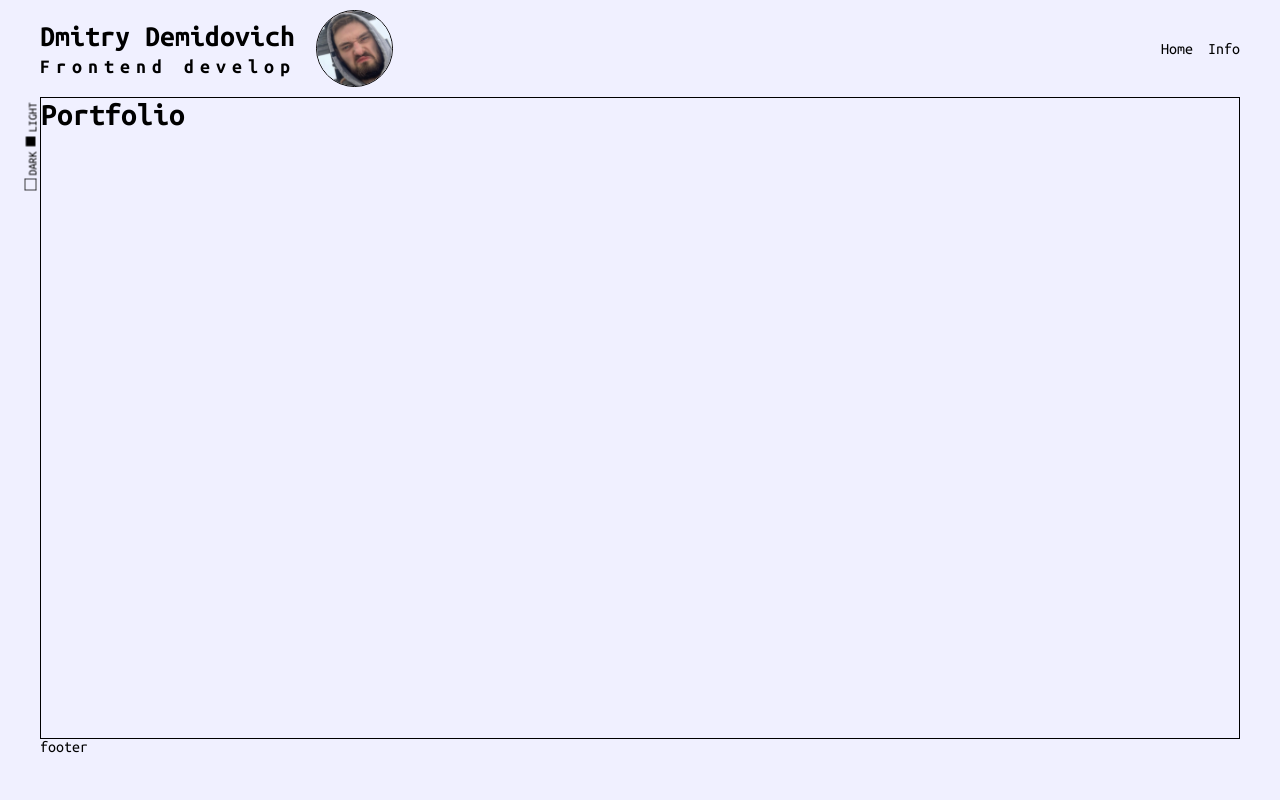
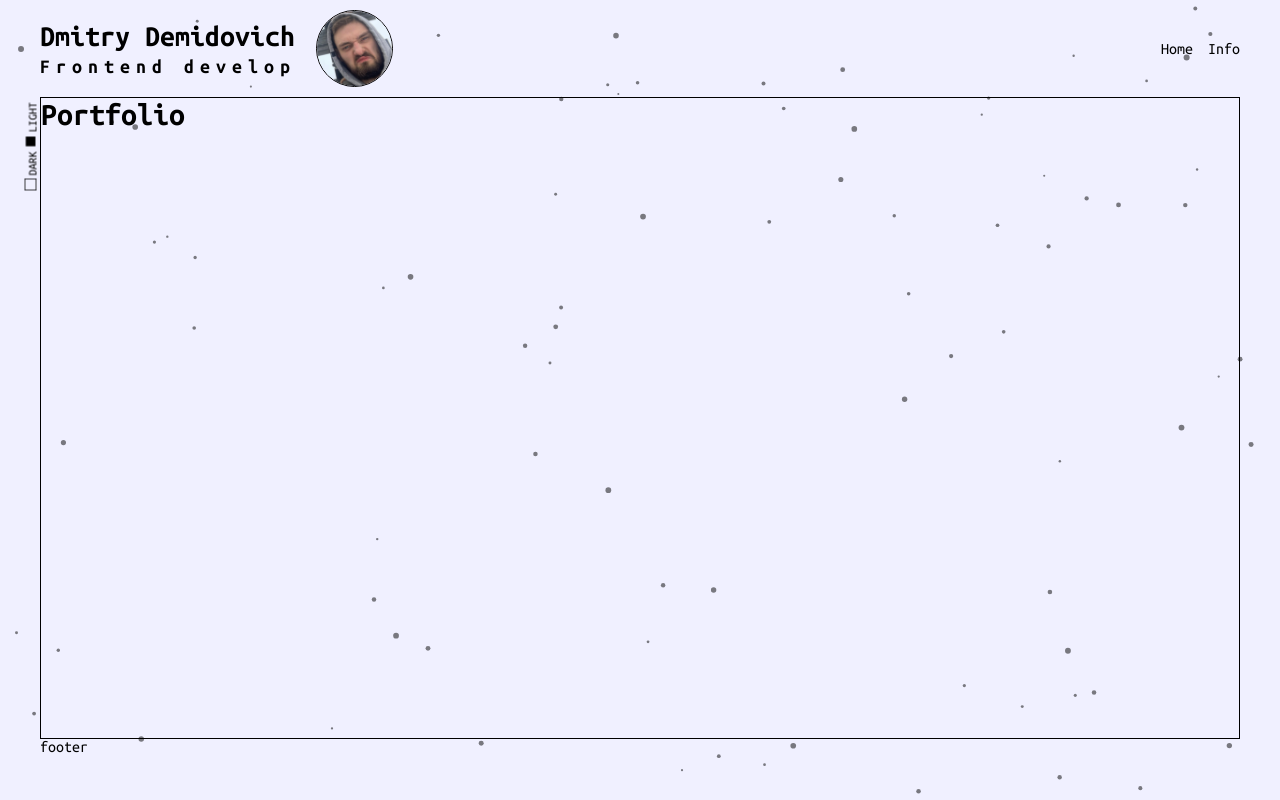
Before and after one commit to BuHogeJI2/portfolio, a React (Create React App) app: page / in a window 1280 px wide. Built offline with nearby package versions, Linux system fonts and the light colour scheme.

Commit message:
Connect particles

```diff
--- a/package.json
+++ b/package.json
@@ -15,7 +15,9 @@
     "react-dom": "^18.2.0",
     "react-router-dom": "^6.8.1",
     "react-scripts": "5.0.1",
+    "react-tsparticles": "^2.9.2",
     "styled-components": "^5.3.6",
+    "tsparticles": "^2.9.2",
     "typescript": "^4.9.5",
     "web-vitals": "^2.1.4"
   },
--- a/src/components/base/Layout.tsx
+++ b/src/components/base/Layout.tsx
@@ -2,6 +2,7 @@ import React, { PropsWithChildren } from 'react';
 import Container from './Container';
 import styled from 'styled-components';
 import HeaderContent from '../header/HeaderContent';
+import ParticlesContainer from './Particles';
 
 const Main = styled.main(({ theme }) => theme.main);
 const Header = styled.header(({ theme }) => theme.header);
@@ -14,7 +15,10 @@ export default function Layout({
       <Header>
         <HeaderContent />
       </Header>
-      <Main>{children}</Main>
+      <Main>
+        <ParticlesContainer />
+        {children}
+      </Main>
       <footer>footer</footer>
     </Container>
   );
--- /dev/null
+++ b/src/components/base/Particles.tsx
@@ -0,0 +1,59 @@
+import React from 'react';
+import { loadFull } from 'tsparticles';
+import Particles from 'react-tsparticles';
+import {
+  ELightMode,
+  useLightModeContext,
+} from '../../libs/context/LightModeContext';
+
+export default function ParticlesContainer(): React.ReactElement {
+  const { mode } = useLightModeContext();
+  const particleColor = mode === ELightMode.LIGHT ? '#000' : '#fff';
+
+  return (
+    <Particles
+      id="particles-here"
+      init={loadFull}
+      options={{
+        background: {
+          color: {
+            value: 'transparent',
+          },
+        },
+        fpsLimit: 120,
+        particles: {
+          color: {
+            value: particleColor,
+          },
+          move: {
+            direction: 'right',
+            enable: true,
+            outModes: {
+              default: 'out',
+            },
+            random: false,
+            speed: 1,
+            straight: true,
+          },
+          number: {
+            density: {
+              enable: true,
+              area: 800,
+            },
+            value: 70,
+          },
+          opacity: {
+            value: 0.5,
+          },
+          shape: {
+            type: 'circle',
+          },
+          size: {
+            value: { min: 1, max: 3 },
+          },
+        },
+        detectRetina: true,
+      }}
+    />
+  );
+}
```
Also changed, not shown: 1 other file (tests, documents, lock files or other folders).
